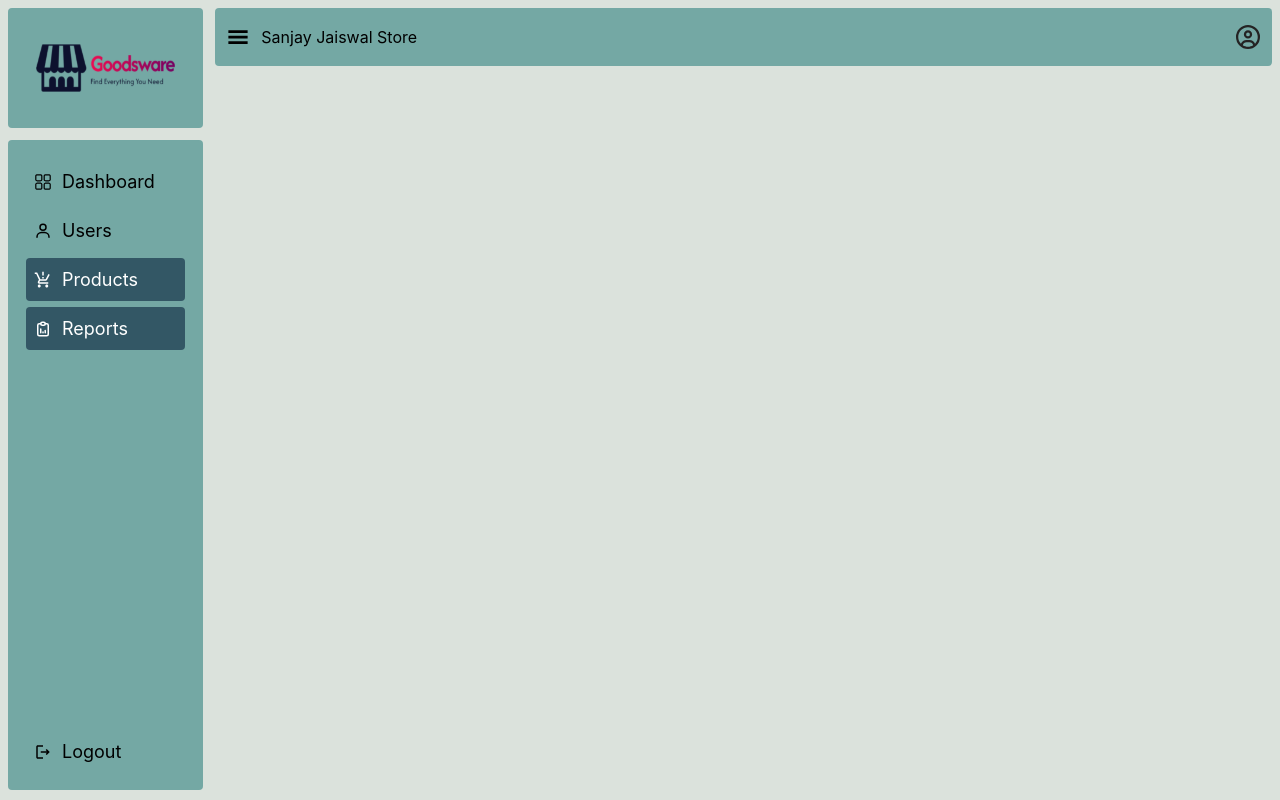
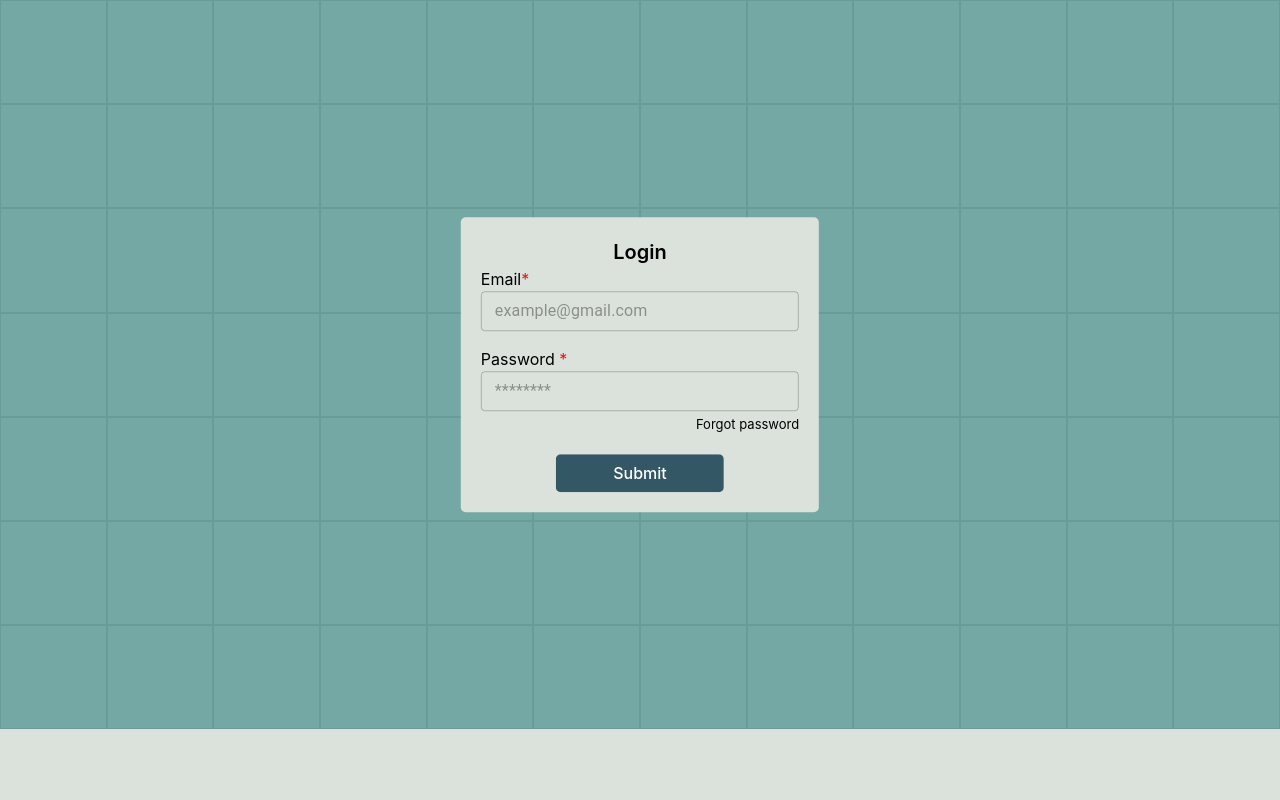
Before and after one commit to Devendrakr19/GoodsWare, a React (Vite) app: page / in a window 1280 px wide. Built offline with nearby package versions, Linux system fonts and the light colour scheme.

Commit message:
login page

```diff
--- a/src/component/layout/Sidebar.jsx
+++ b/src/component/layout/Sidebar.jsx
@@ -1,6 +1,6 @@
 import React from "react";
 import { RxDashboard } from "react-icons/rx";
-import { NavLink } from "react-router-dom";
+import { NavLink, useNavigate } from "react-router-dom";
 import { MdProductionQuantityLimits } from "react-icons/md";
 import { TbReportAnalytics } from "react-icons/tb";
 import { BiUser } from "react-icons/bi";
@@ -8,6 +8,7 @@ import { MdOutlineLogout } from "react-icons/md";
 import { useSelector } from "react-redux";
 
 const Sidebar = () => {
+  const navigate = useNavigate();
   const isActiveSidebar = useSelector((state)=> state?.auth?.sidebarToggle)
 
   const sidebarData = [
@@ -16,6 +17,10 @@ const Sidebar = () => {
     { key:3, title: "Products", url: "", icon: <MdProductionQuantityLimits /> },
     { key:4, title: "Reports", url: "", icon: <TbReportAnalytics /> },
   ];
+
+  const handleLogout = () => {
+    navigate("/")
+  }
 
   return (
     <>
@@ -48,14 +53,13 @@ const Sidebar = () => {
               </NavLink>
             ))}
           </div>
-          <div className={`${isActiveSidebar ? "justify-center px-3 py-2.5" : "px-2 py-2"} hover:bg-[#335765] hover:text-[white] text-[18px] rounded flex items-center gap-[10px]`}>
+          <div onClick={handleLogout} className={`${isActiveSidebar ? "justify-center px-3 py-2.5" : "px-2 py-2"} hover:bg-[#335765] hover:text-[white] text-[18px] rounded flex items-center gap-[10px] cursor-pointer`}>
             {isActiveSidebar ? (
                 <MdOutlineLogout className="text-[22px]"/>
             ): (
                 <>
-                <MdOutlineLogout/>
-
-                <span>Logout</span>
+                  <MdOutlineLogout/>
+                  <span>Logout</span>
                 </>
             )}
           </div>
--- /dev/null
+++ b/src/component/layout/auth/ForgotPassword.jsx
@@ -0,0 +1,73 @@
+import { TextField } from "@mui/material";
+import { useState } from "react";
+import { useNavigate } from "react-router-dom";
+
+const ForgotPassword = () => {
+  const navigate = useNavigate();
+  const [isSubmit, setIsSubmit] = useState(false);
+  const [otp, setOtp] = useState(["", "", "", ""]);
+
+  const handleForgotSubmit = () => {
+    setIsSubmit(true);
+  };
+  const handleReset = () => {
+    navigate("/reset-password");
+  };
+
+  return (
+    <>
+      <div className="px-5 pt-3 pb-5">
+        {!isSubmit ? (
+          <>
+            <h1 className="text-[20px] font-semibold text-center">
+              Forgot Password
+            </h1>
+            <div className="mt-5">
+              <label htmlFor="email">
+                Mobile or Email<span className="text-[#e71616]">*</span>
+              </label>
+              <TextField
+                id="email"
+                size="small"
+                placeholder="+91 or example@gmail.com"
+                className="w-full"
+                // value={formik.email}
+                // onChange={formik.handleChange}
+                //   error={formik.touched.email && Boolean(formik.errors.email)}
+                //   helperText={formik.touched.email && formik.errors.email}
+                // error={formik.errors.email}
+                // helperText={formik.errors.email}
+              />
+            </div>
+            <div className="flex justify-center items-center mt-5">
+              <button className="fill_btn !px-8" onClick={handleForgotSubmit}>
+                Submit
+              </button>
+            </div>
+          </>
+        ) : (
+          <>
+            <h1 className="text-[20px] font-semibold text-center">Enter OTP</h1>
+            <div className="flex items-center justify-center gap-3 mt-4">
+              {otp.map((item, index) => (
+                <input
+                  key={index}
+                  type="text"
+                  className="w-[60px] outline-none border-[1px] rounded py-1.5 px-9 text-[24px]"
+                  maxLength={1}
+                />
+              ))}
+            </div>
+            <div className="flex justify-center items-center mt-5">
+              <button className="fill_btn !px-8" onClick={handleReset}>
+                Submit
+              </button>
+            </div>
+          </>
+        )}
+      </div>
+    </>
+  );
+};
+
+export default ForgotPassword;
--- a/src/component/layout/auth/Login.jsx
+++ b/src/component/layout/auth/Login.jsx
@@ -1,9 +1,79 @@
-import React from 'react'
+import { Grid, TextField } from "@mui/material";
+import { useFormik } from "formik";
+import { useNavigate } from "react-router-dom";
+// import * as Yup from "yup";
 
 const Login = () => {
+  const navigate = useNavigate();
+
+  // const validationSchema = Yup.objext({
+  //   email: Yup.string.required("Email is Required"),
+  //   password: Yup.string.required("Password is Required"),
+  // })
+
+  const formik = useFormik({
+    initialValues: {
+      email: "",
+      password: "",
+    },
+    // validationSchema,
+    onSubmit: (values) => {
+      console.log("value", values);
+      navigate("/dashboard");
+    },
+  });
+
+  const handleForgot = () => {
+    navigate("/forgot-password");
+  }
+
   return (
-    <div>Login</div>
-  )
-}
+    <>
+      <form onSubmit={formik.handleSubmit} className="flex flex-col p-5">
+        <h1 className="text-[20px] font-semibold text-center">Login</h1>
+        <div className="">
+          <label htmlFor="email">
+            Email<span className="text-[#e71616]">*</span>
+          </label>
+          <TextField
+            id="email"
+            size="small"
+            placeholder="example@gmail.com"
+            className="w-full"
+            value={formik.email}
+            onChange={formik.handleChange}
+            //   error={formik.touched.email && Boolean(formik.errors.email)}
+            //   helperText={formik.touched.email && formik.errors.email}
+            error={formik.errors.email}
+            helperText={formik.errors.email}
+          />
+        </div>
+        <div className="mt-4">
+          <label htmlFor="password">
+            Password <span className="text-[#e71616]">*</span>
+          </label>
+          <TextField
+            id="password"
+            size="small"
+            placeholder="********"
+            className="w-full"
+            value={formik.password}
+            onChange={formik.password}
+            error={formik.errors.password}
+            helperText={formik.errors.password}
+          />
+        </div>
+        <span onClick={handleForgot} className="flex justify-end text-[13px] mt-1 hover:text-[#0862d8] cursor-pointer">
+          Forgot password
+        </span>
+        <div className="flex justify-center items-center">
+          <button type="submit" className="fill_btn !px-14 mt-5">
+            Submit
+          </button>
+        </div>
+      </form>
+    </>
+  );
+};
 
-export default Login
+export default Login;
--- /dev/null
+++ b/src/component/layout/auth/LoginLayout.jsx
@@ -0,0 +1,39 @@
+import { Grid } from "@mui/material";
+import React from "react";
+import { Outlet } from "react-router-dom";
+
+const LoginLayout = () => {
+  return (
+    <>
+      <Grid container className="bg-[#74a8a4] relative">
+        {Array(84)
+          .fill()
+          .map((item, index) => (
+            <Grid
+              key={index}
+              size={1}
+              className="h-[104.2px] border-[1px] border-[#00000014] hover:inset-shadow-white hover:bg-[#335765]"
+              sx={{
+                transition: "all 0.2s ease-in-out",
+              }}
+            ></Grid>
+          ))}
+        <Grid
+          sx={{
+            position: "absolute",
+            top: "50%",
+            left: "50%",
+            transform: "translate(-50%, -50%)",
+            width: "28%",
+            background: "#DBE2DC",
+            borderRadius: "5px",
+          }}
+        >
+            <Outlet/>
+        </Grid>
+      </Grid>
+    </>
+  );
+};
+
+export default LoginLayout;
--- /dev/null
+++ b/src/component/layout/auth/ResetPassword.jsx
@@ -0,0 +1,62 @@
+import { TextField } from "@mui/material";
+import { useFormik } from "formik";
+import React from "react";
+import { useNavigate } from "react-router-dom";
+
+const ResetPassword = () => {
+    const navigate = useNavigate();
+     const formik = useFormik({
+        initialValues: {
+          password: "",
+        },
+        // validationSchema,
+        onSubmit: (values) => {
+          console.log("value", values);
+          navigate("/");
+        },
+      });
+  return (
+    <>
+      <form onSubmit={formik.handleSubmit} className="flex flex-col px-5 pt-3 pb-5">
+        <h1 className="text-[20px] font-semibold text-center">
+          Reset Password
+        </h1>
+        <div className="mt-4">
+          <label htmlFor="password">
+            New Password <span className="text-[#e71616]">*</span>
+          </label>
+          <TextField
+            id="password"
+            size="small"
+            placeholder="********"
+            className="w-full"
+            //   value={formik.password}
+            //   onChange={formik.password}
+            //   error={formik.errors.password}
+            //   helperText={formik.errors.password}
+          />
+        </div>
+        <div className="mt-4">
+          <label htmlFor="ConfirmPassword">
+            Confirm Password <span className="text-[#e71616]">*</span>
+          </label>
+          <TextField
+            id="ConfirmPassword"
+            size="small"
+            placeholder="********"
+            className="w-full"
+            //   value={formik.password}
+            //   onChange={formik.password}
+            //   error={formik.errors.password}
+            //   helperText={formik.errors.password}
+          />
+        </div>
+        <div className="flex justify-center items-center mt-5">
+          <button className="fill_btn !px-8">Submit</button>
+        </div>
+      </form>
+    </>
+  );
+};
+
+export default ResetPassword;
--- a/src/component/pages/UserDashboard.jsx
+++ b/src/component/pages/UserDashboard.jsx
@@ -21,14 +21,14 @@ const UserDashboard = () => {
     <>
       <Grid container columnSpacing={2} rowSpacing={1.5}>
         {productCount.map((item, index)=>(
-          <Grid key={index} size={2.4} className="rounded px-5 py-4 bg-[#fdfdfdda]">
+          <Grid key={index} size={2.4} className="rounded px-5 py-3 bg-[#fdfdfdda]">
               <div className="flex items-center justify-between text-[20px]">
                 <span className='text-[40px]'>
                   {item?.icon}
                 </span>
                 {item?.title}
               </div>
-              <span className='flex justify-end text-[20px] font-semibold'>{item?.count}</span>
+              <span className='flex justify-end text-[24px] font-semibold'>{item?.count}</span>
           </Grid>
         ))}
         <Grid size={8}>
--- a/src/component/routes/RouteConfig.jsx
+++ b/src/component/routes/RouteConfig.jsx
@@ -3,13 +3,22 @@ import {BrowserRouter as Router, Routes, Route} from "react-router-dom";
 import Layout from '../layout/Layout';
 import UserDashboard from '../pages/UserDashboard';
 import User from '../pages/User';
+import LoginLayout from '../layout/auth/LoginLayout';
+import Login from '../layout/auth/Login';
+import ForgotPassword from '../layout/auth/ForgotPassword';
+import ResetPassword from '../layout/auth/ResetPassword';
 
 const RouteConfig = () => {
   return (
     <>
       <Router>
         <Routes>
-            <Route path="/" element={<Layout/>}>
+            <Route element={<LoginLayout/>}>
+                <Route path="/" element={<Login/>}/>
+                <Route path="/forgot-password" element={<ForgotPassword/>}/>
+                <Route path="/reset-password" element={<ResetPassword/>}/>
+            </Route>
+            <Route element={<Layout/>}>
                 <Route path="/dashboard" element={<UserDashboard/>}/>
                 <Route path="/user" element={<User/>}/>
             </Route>
```
Also changed, not shown: src/component/layout/dashboard/user-dashboard/ProductSummary.jsx (+11 -11 lines), src/component/layout/user/AddUser.jsx (+13 -1 lines).
